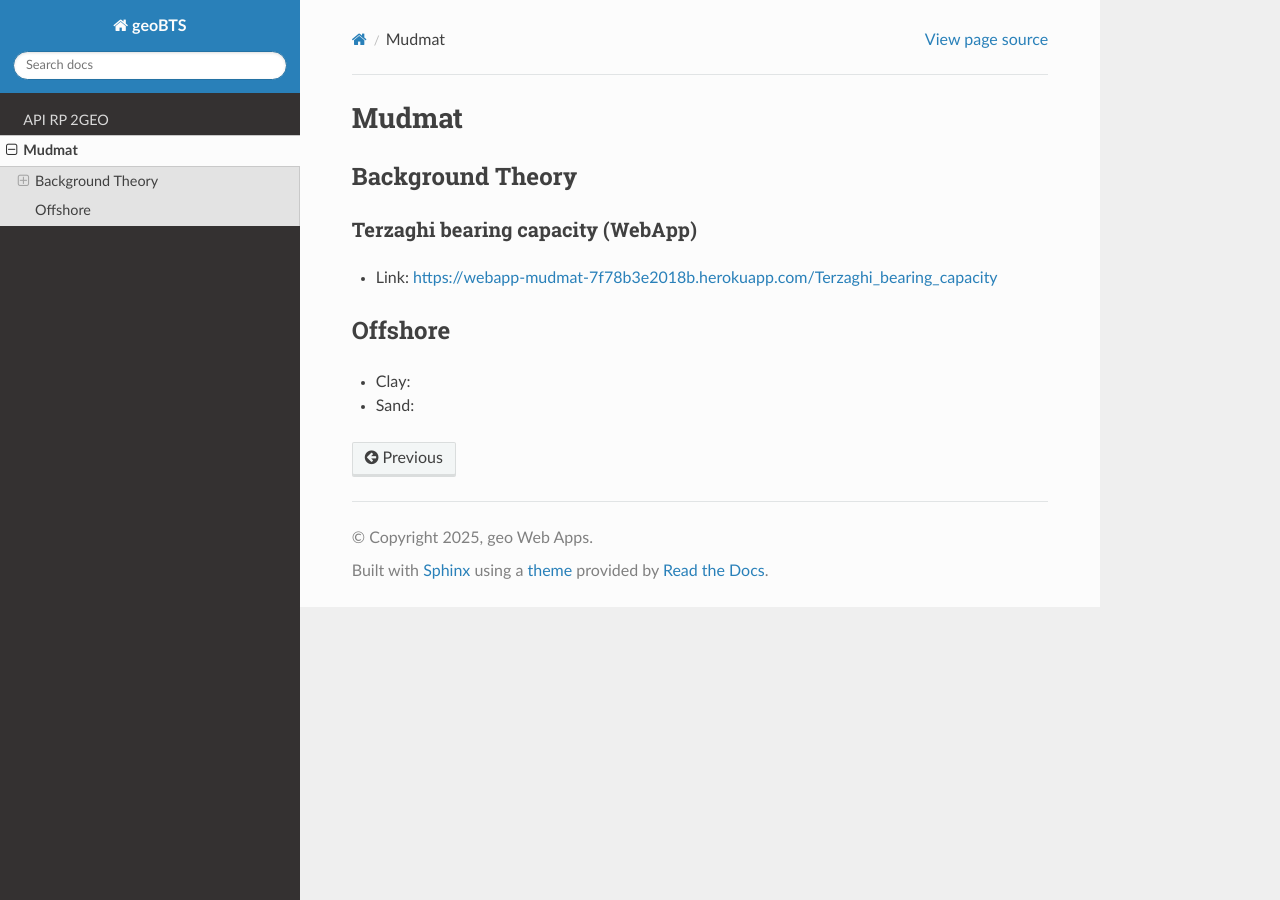
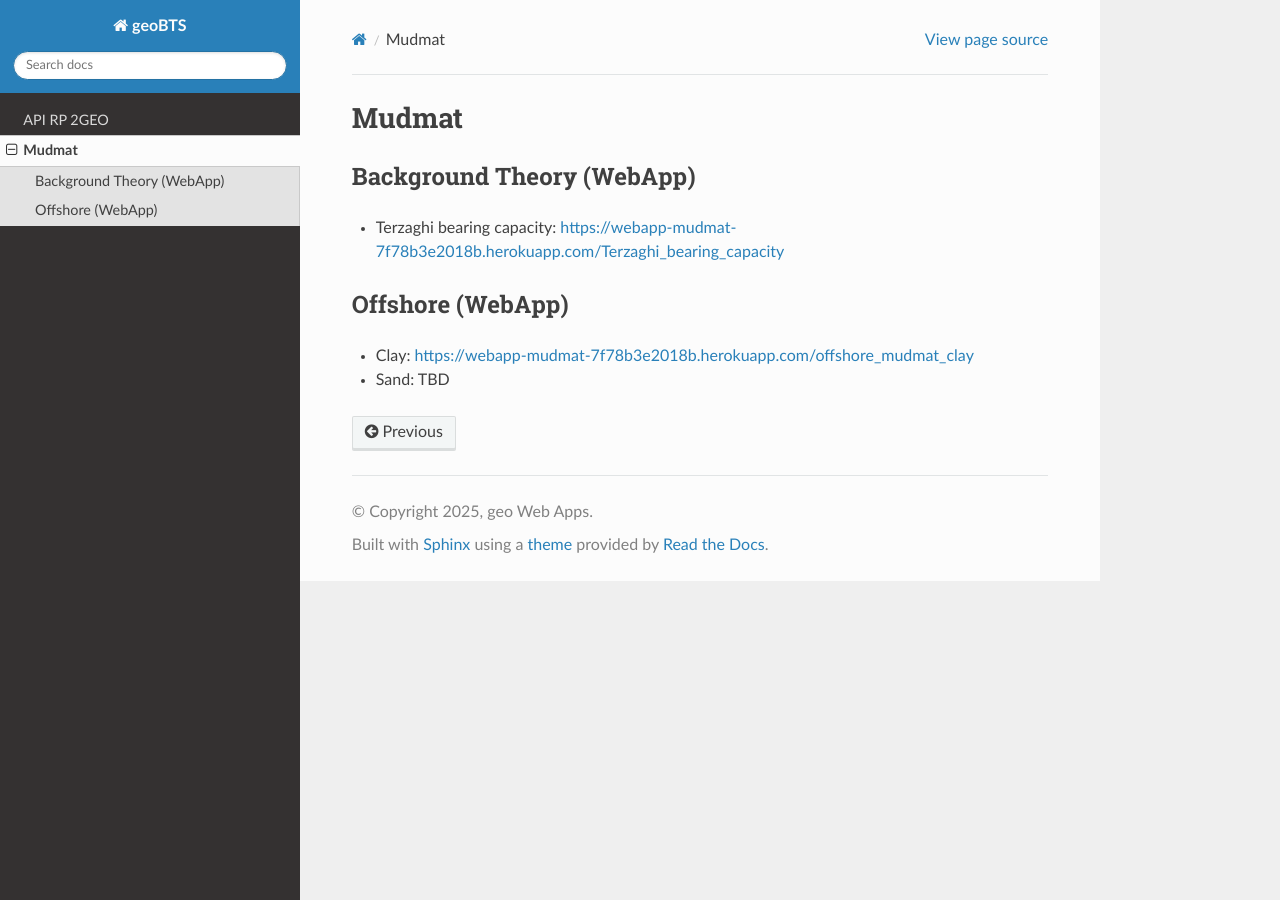
Before and after one commit to jungsohn/geoBTS, a Sphinx documentation site: the page built from docs/source/Mudmat.rst, in a window 1280 px wide. Built offline with Sphinx 7.4.7 and the Read the Docs theme 3.1.0, drawn with Linux system fonts in a browser that asks for light colours.

Commit message:
Update Mudmat.rst

```diff
--- a/docs/source/Mudmat.rst
+++ b/docs/source/Mudmat.rst
@@ -1,18 +1,16 @@
 Mudmat
 ===================
 
-Background Theory
-------------------
-
-Terzaghi bearing capacity (WebApp)
-..........................
-
-- Link: https://webapp-mudmat-7f78b3e2018b.herokuapp.com/Terzaghi_bearing_capacity
+Background Theory (WebApp)
+-------------------------
 
 
-Offshore
----------
+- Terzaghi bearing capacity: https://webapp-mudmat-7f78b3e2018b.herokuapp.com/Terzaghi_bearing_capacity
 
-- Clay:
 
-- Sand:
+Offshore (WebApp)
+--------------
+
+- Clay: https://webapp-mudmat-7f78b3e2018b.herokuapp.com/offshore_mudmat_clay
+
+- Sand: TBD
```
